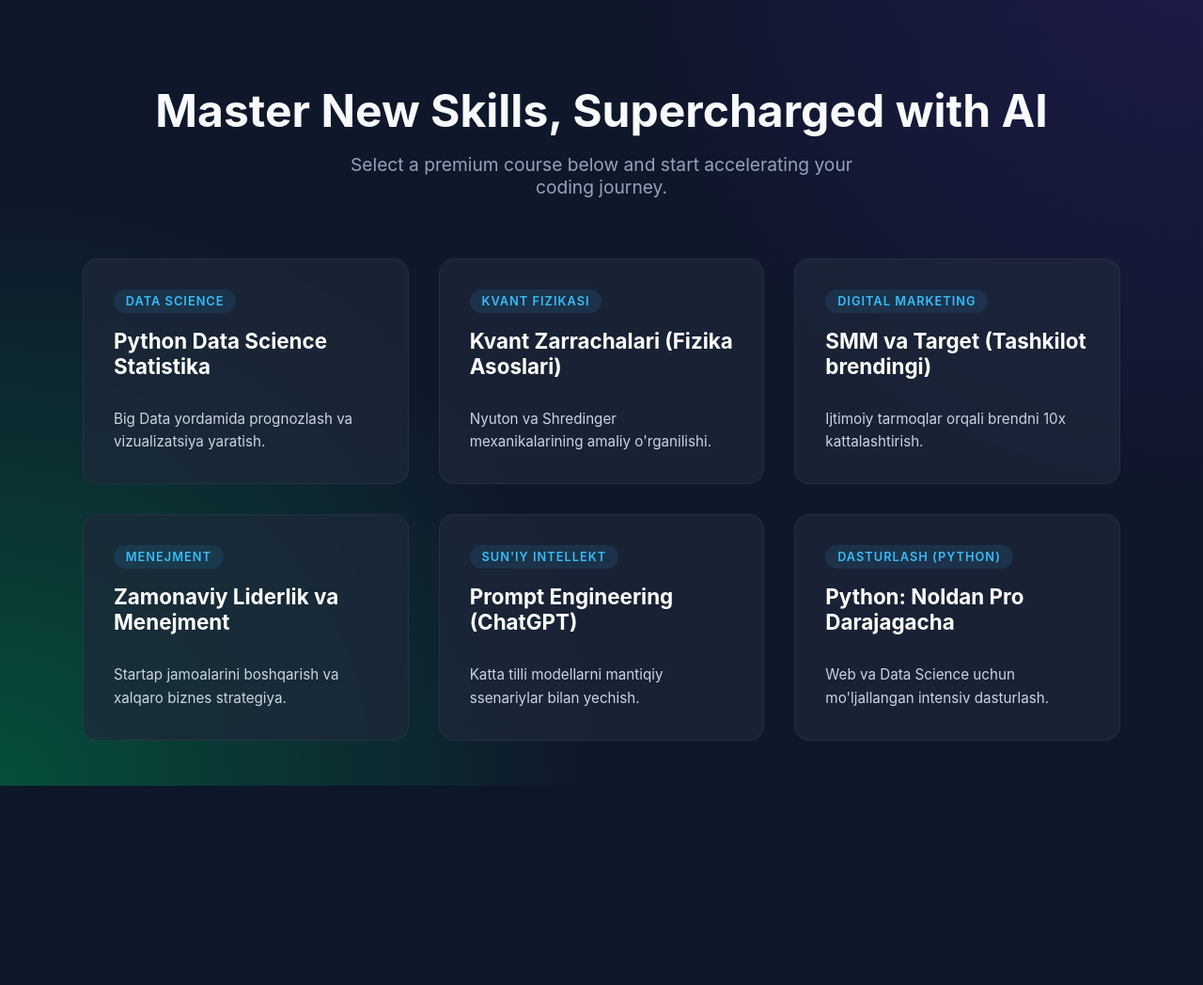
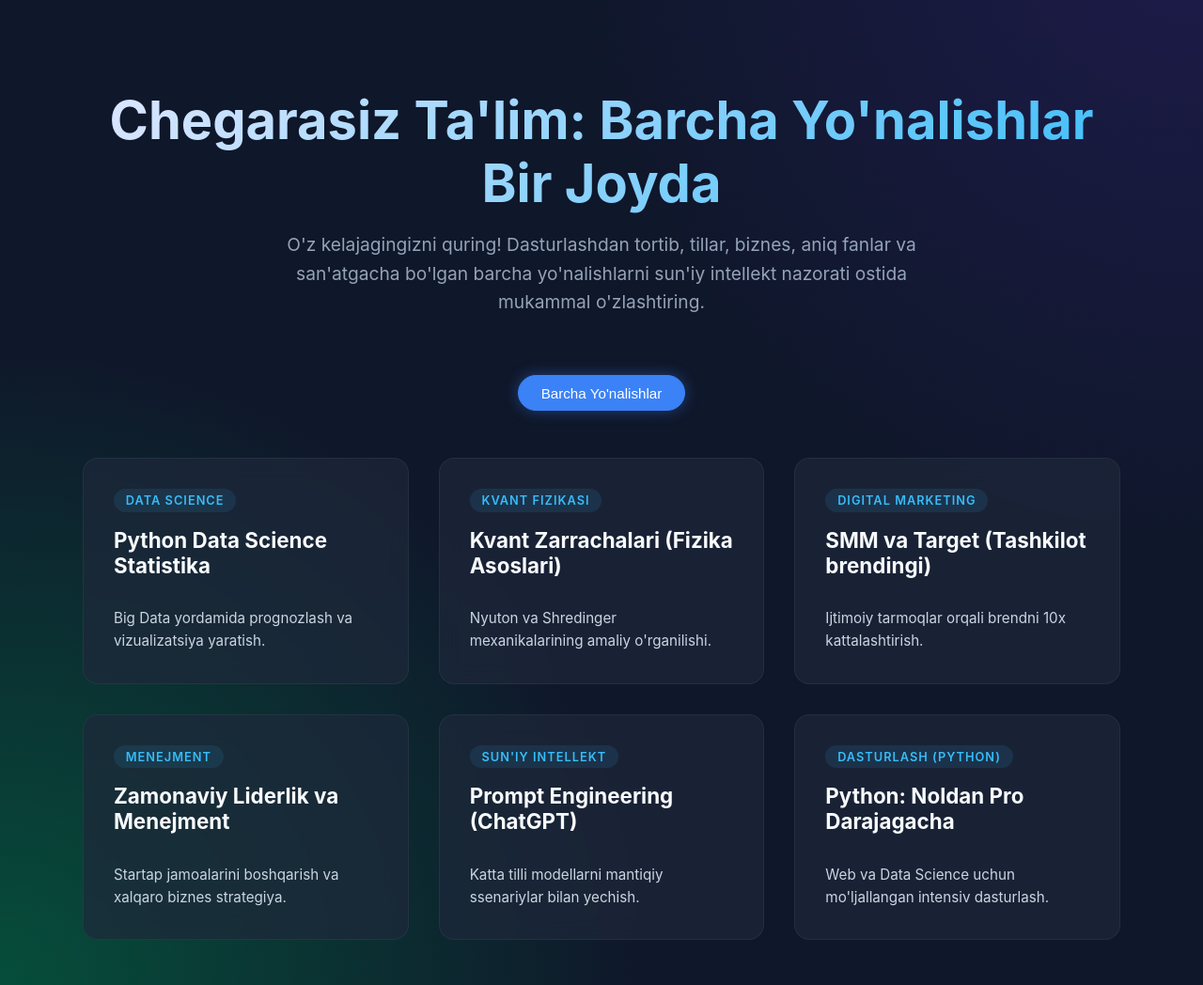
Before and after one commit to bositxonn/STUDYSYNTH, a Django app: page / in a window 1280 px wide. Shown: the part 88-1136 px from the top of the page at 94% size. Before the commit the page ends 924 px from the top, so only its background shows below. Run offline with Django 5.2, Linux system fonts and the light colour scheme; data comes from the database, SQL or seed files in the repository.

Commit message:
design: updated hero marketing strictly to cover all domains, inserted UI tabs logic.

```diff
--- a/templates/index.html
+++ b/templates/index.html
@@ -1,5 +1,6 @@
 {% extends 'base.html' %}
-{% block title %}StudySynth - Complete Course Catalog{% endblock %}
+{% load i18n %}
+{% block title %}StudySynth - Chegarasiz Ta'lim Platformasi{% endblock %}
 {% block extra_head %}
 <!-- specific styling for catalog -->
 <style>
@@ -10,15 +11,20 @@
     }
 
     .hero h2 {
-        font-size: 3rem;
+        font-size: 3.5rem;
         margin-bottom: 1rem;
+        line-height: 1.2;
+        background: linear-gradient(135deg, #e0e7ff, #38bdf8);
+        -webkit-background-clip: text;
+        -webkit-text-fill-color: transparent;
     }
 
     .hero p {
         color: #94a3b8;
         font-size: 1.2rem;
-        max-width: 600px;
+        max-width: 750px;
         margin: 0 auto;
+        line-height: 1.6;
     }
 
     @keyframes fadeUp {
@@ -31,6 +37,51 @@
             opacity: 1;
             transform: translateY(0);
         }
+    }
+
+    .filter-bar {
+        display: flex;
+        justify-content: center;
+        gap: 1rem;
+        margin-bottom: 3rem;
+        flex-wrap: wrap;
+        animation: fadeUp 1.1s ease-out;
+    }
+
+    .filter-btn {
+        background: rgba(255, 255, 255, 0.05);
+        border: 1px solid rgba(255, 255, 255, 0.1);
+        color: #cbd5e1;
+        padding: 0.6rem 1.5rem;
+        border-radius: 30px;
+        cursor: pointer;
+        transition: all 0.3s ease;
+        font-weight: 500;
+        font-size: 0.95rem;
+    }
+
+    .filter-btn:hover,
+    .filter-btn.active {
+        background: var(--accent-primary);
+        color: white;
+        border-color: var(--accent-primary);
+        box-shadow: 0 0 15px var(--accent-glow);
+        transform: translateY(-2px);
+    }
+
+    [data-theme="light"] .filter-btn {
+        border-color: rgba(0, 0, 0, 0.15);
+        color: #475569;
+        background: white;
+        box-shadow: 0 2px 10px rgba(0, 0, 0, 0.05);
+    }
+
+    [data-theme="light"] .filter-btn:hover,
+    [data-theme="light"] .filter-btn.active {
+        color: white;
+        background: var(--accent-primary);
+        border-color: var(--accent-primary);
+        box-shadow: 0 5px 15px rgba(59, 130, 246, 0.3);
     }
 
     .courses-grid {
@@ -50,7 +101,7 @@
         display: flex;
         flex-direction: column;
         text-decoration: none;
-        color: white;
+        color: inherit;
     }
 
     .course-card:hover {
@@ -75,7 +126,7 @@
     .course-title {
         font-size: 1.4rem;
         margin: 0 0 1rem 0;
-        color: white;
+        color: inherit;
     }
 
     .course-desc {
@@ -87,18 +138,21 @@
 
     .messages {
         padding: 1rem;
-        background: rgba(239, 68, 68, 0.2);
-        border: 1px solid #ef4444;
+        background: rgba(34, 197, 94, 0.2);
+        border: 1px solid #22c55e;
         border-radius: 8px;
         margin-bottom: 2rem;
-        color: #fca5a5;
+        color: #86efac;
+        text-align: center;
     }
 </style>
 {% endblock %}
+
 {% block content %}
 <div class="hero">
-    <h2>Master New Skills, Supercharged with AI</h2>
-    <p>Select a premium course below and start accelerating your coding journey.</p>
+    <h2>Chegarasiz Ta'lim: Barcha Yo'nalishlar Bir Joyda</h2>
+    <p>O'z kelajagingizni quring! Dasturlashdan tortib, tillar, biznes, aniq fanlar va san'atgacha bo'lgan barcha
+        yo'nalishlarni sun'iy intellekt nazorati ostida mukammal o'zlashtiring.</p>
 </div>
 
 {% if messages %}
@@ -109,15 +163,41 @@
 </div>
 {% endif %}
 
-<div class="courses-grid">
+<!-- Dynamic Filtering Tabs -->
+<div class="filter-bar">
+    <button class="filter-btn active" onclick="filterCourses('All', this)">Barcha Yo'nalishlar</button>
+    {% for field in fields %}
+    <button class="filter-btn" onclick="filterCourses('{{ field.slug }}', this)">{{ field.name }}</button>
+    {% endfor %}
+</div>
+
+<!-- Courses Grid -->
+<div class="courses-grid" id="courseGrid">
     {% for course in courses %}
-    <a href="{% url 'course-detail' course.id %}" class="course-card">
-        <span class="badge">{{ course.category.name|default:"Uncategorized" }}</span>
+    <a href="{% url 'course-detail' course.id %}" class="course-card" data-field="{{ course.category.field.slug }}">
+        <span class="badge">{{ course.category.name|default:"Umumiy" }}</span>
         <h3 class="course-title">{{ course.title }}</h3>
         <p class="course-desc">{{ course.description|truncatewords:20 }}</p>
     </a>
     {% empty %}
-    <p style="text-align:center; color:#94a3b8; grid-column:1/-1;">No courses available yet. Admins must add them.</p>
+    <p style="text-align:center; color:#94a3b8; grid-column:1/-1;">Kurslar hozircha qo'shilmagan.</p>
     {% endfor %}
 </div>
+
+<script>
+    function filterCourses(fieldSlug, btnElement) {
+        document.querySelectorAll('.filter-btn').forEach(btn => btn.classList.remove('active'));
+        btnElement.classList.add('active');
+
+        const cards = document.querySelectorAll('.course-card');
+        cards.forEach(card => {
+            if (fieldSlug === 'All' || card.getAttribute('data-field') === fieldSlug) {
+                card.style.display = 'flex';
+                card.style.animation = 'fadeUp 0.5s ease-out';
+            } else {
+                card.style.display = 'none';
+            }
+        });
+    }
+</script>
 {% endblock %}
```
